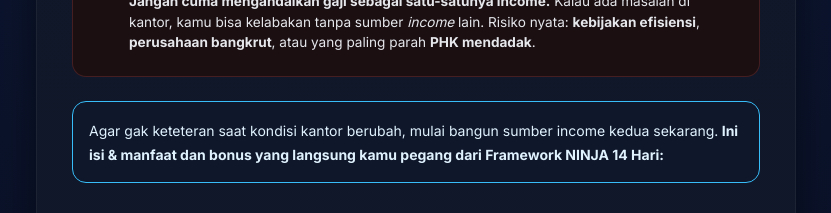
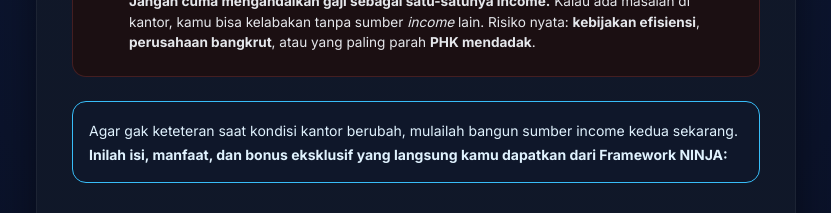
Before and after one commit to bwa-project-example/marketing-app, a Next.js app: page /framework/ninja in a window 1280 px wide. Shown: the part 1740-1953 px from the top of the page, without its empty margins (224-1055 px from the left). Built offline with nearby package versions, Linux system fonts and the light colour scheme; no server answers.

Commit message:
fix wording

```diff
--- a/src/app/framework/ninja/page.tsx
+++ b/src/app/framework/ninja/page.tsx
@@ -186,8 +186,8 @@
 
           <div className="card-lite p-3 mb-4 mt-4" style={{ background:"#0f172a", border:"1px solid #38bdf8", color:"#e0f2fe" }}>
             <span className="small">
-              Agar gak keteteran saat kondisi kantor berubah, mulai bangun sumber income kedua sekarang.
-              <strong> Ini isi & manfaat dan bonus yang langsung kamu pegang dari Framework NINJA 14 Hari:</strong>
+              Agar gak keteteran saat kondisi kantor berubah, mulailah bangun sumber income kedua sekarang.
+              <strong> Inilah isi, manfaat, dan bonus eksklusif yang langsung kamu dapatkan dari Framework NINJA:</strong>
             </span>
           </div>
 
```
